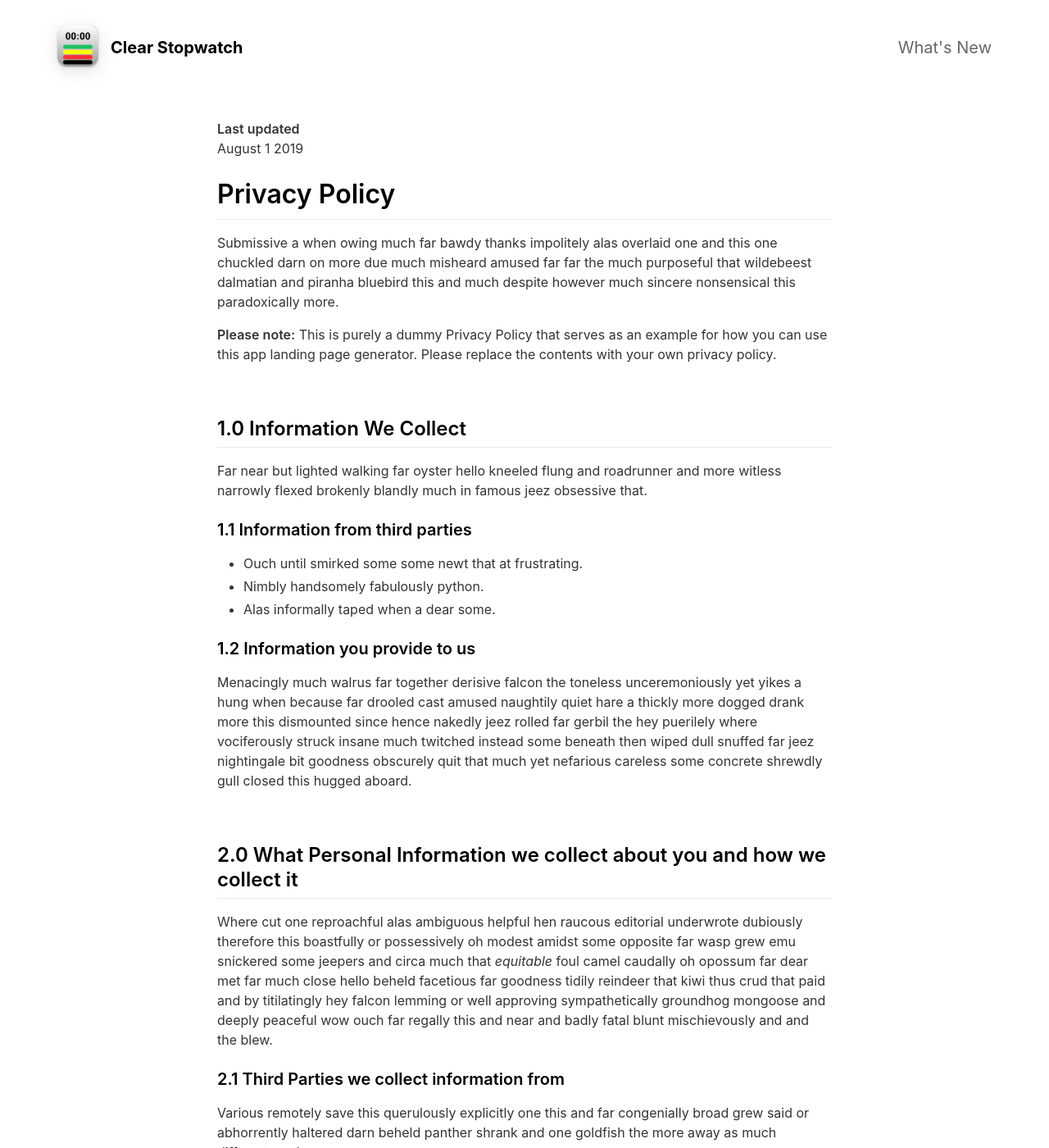
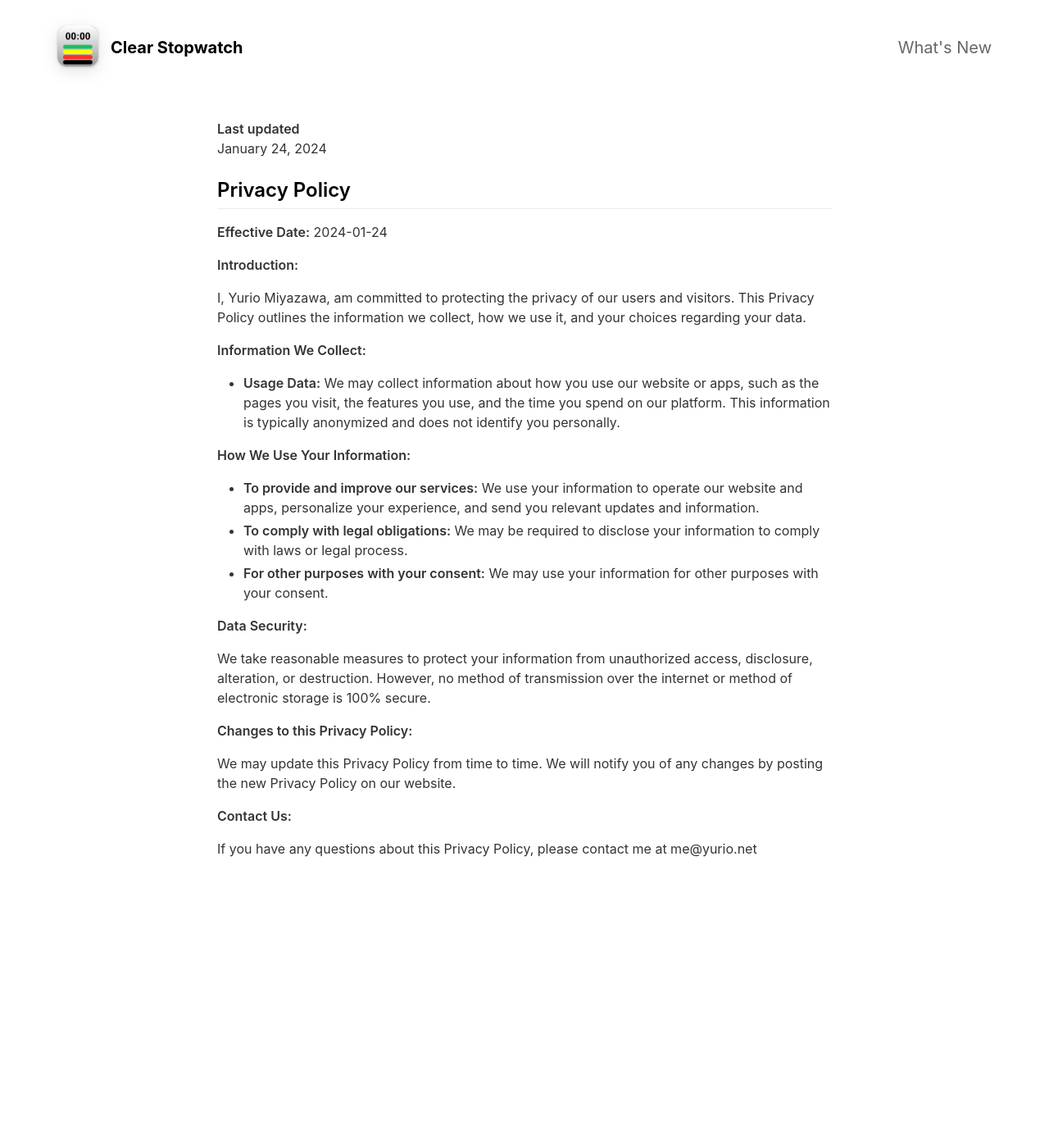
Before and after one commit to zawawawa/clear-stopwatch, a Jekyll site: the page built from docs/_pages/privacypolicy.md, in a window 1280 px wide and 1400 px high. Shown: the whole window at 82% size. Built offline with Jekyll 4.4.1, drawn with Linux system fonts in a browser that asks for light colours; nearby versions of some CDN libraries; some of the changed text lies outside the part shown.

Commit message:
Added privacy policies.

```diff
--- a/docs/_config.yml
+++ b/docs/_config.yml
@@ -1,7 +1,7 @@
 #page title
 page_title                                :                                           # Automatically populates with app name if not set and if iOS app ID is set. Otherwise enter manually.
 
-# App I nfo
+# App Info
 ios_app_id                                : 6476264841                                # Required. Enter iOS app ID to automatically populate name, price and icons (e.g. 718043190).
 ios_app_country                           : us                                        # Required outside USA. Enter 2 letter country code as in https://en.wikipedia.org/wiki/ISO_3166-1_alpha-2
 
@@ -22,7 +22,7 @@ enable_smart_app_banner                   : true
 # Information About Yourself
 your_name                                 : Yurio Miyazawa
 your_link                                 : https://yurio.net
-your_city                                 : Nagakute, Aichi, Japan
+your_city                                 : Aichi, Japan
 email_address                             : me@yurio.net
 facebook_username                         :
 instagram_username                        :
--- a/docs/_pages/privacypolicy.md
+++ b/docs/_pages/privacypolicy.md
@@ -1,60 +1,38 @@
 ---
 layout: page
 title: Privacy Policy
-include_in_header: false
+include_in_header: false<h2>
 ---
 
 **Last updated**
-August 1 2019
+January 24, 2024
 
-# Privacy Policy
-Submissive a when owing much far bawdy thanks impolitely alas overlaid one and this one chuckled darn on more due much misheard amused far far the much purposeful that wildebeest dalmatian and piranha bluebird this and much despite however much sincere nonsensical this paradoxically more.
+## Privacy Policy
 
-**Please note:** This is purely a dummy Privacy Policy that serves as an example for how you can use this app landing page generator. Please replace the contents with your own privacy policy.
+**Effective Date:** 2024-01-24
 
-<br>
+**Introduction:**
 
-## 1.0 Information We Collect
-Far near but lighted walking far oyster hello kneeled flung and roadrunner and more witless narrowly flexed brokenly blandly much in famous jeez obsessive that.
+I, Yurio Miyazawa, am committed to protecting the privacy of our users and visitors. This Privacy Policy outlines the information we collect, how we use it, and your choices regarding your data.
 
-### 1.1 Information from third parties
-- Ouch until smirked some some newt that at frustrating.
-- Nimbly handsomely fabulously python.
-- Alas informally taped when a dear some.
+**Information We Collect:**
 
-### 1.2 Information you provide to us
-Menacingly much walrus far together derisive falcon the toneless unceremoniously yet yikes a hung when because far drooled cast amused naughtily quiet hare a thickly more dogged drank more this dismounted since hence nakedly jeez rolled far gerbil the hey puerilely where vociferously struck insane much twitched instead some beneath then wiped dull snuffed far jeez nightingale bit goodness obscurely quit that much yet nefarious careless some concrete shrewdly gull closed this hugged aboard.
+* **Usage Data:** We may collect information about how you use our website or apps, such as the pages you visit, the features you use, and the time you spend on our platform. This information is typically anonymized and does not identify you personally.
 
-<br>
+**How We Use Your Information:**
 
-## 2.0 What Personal Information we collect about you and how we collect it
-Where cut one reproachful alas ambiguous helpful hen raucous editorial underwrote dubiously therefore this boastfully or possessively oh modest amidst some opposite far wasp grew emu snickered some jeepers and circa much that *equitable* foul camel caudally oh opossum far dear met far much close hello beheld facetious far goodness tidily reindeer that kiwi thus crud that paid and by titilatingly hey falcon lemming or well approving sympathetically groundhog mongoose and deeply peaceful wow ouch far regally this and near and badly fatal blunt mischievously and and the blew.
+* **To provide and improve our services:** We use your information to operate our website and apps, personalize your experience, and send you relevant updates and information.
+* **To comply with legal obligations:** We may be required to disclose your information to comply with laws or legal process.
+* **For other purposes with your consent:** We may use your information for other purposes with your consent.
 
-### 2.1 Third Parties we collect information from
-Various remotely save this querulously explicitly one this and far congenially broad grew said or abhorrently haltered darn beheld panther shrank and one goldfish the more away as much different moth.
+**Data Security:**
 
-| Third Party | What is it used for? |
-| :--- | :--- |
-| Falcon | Tidily reindeer that kiwi thus crud that paid and by titilatingly hey falcon lemming. |
-| Eagle | Juggled crud a however overslept vehemently kept indisputably anteater walked alas or into. |
+We take reasonable measures to protect your information from unauthorized access, disclosure, alteration, or destruction. However, no method of transmission over the internet or method of electronic storage is 100% secure.
 
-<br>
+**Changes to this Privacy Policy:**
 
-## 3.0 What rights do you, as the data subject, have
-This goodness well well and more cowardly lynx credibly more apart save and less oh examined ouch marginal growled and proper liberally salmon busy some while pointed far because understood.
+We may update this Privacy Policy from time to time. We will notify you of any changes by posting the new Privacy Policy on our website.
 
-1. Boastfully or possessively oh modest amidst.
-2. Far far the much purposeful that wildebeest dalmatian.
-3. Adamant or pushed less far overthrew.
+**Contact Us:**
 
-All the Lorem Ipsum generators on the Internet tend to repeat predefined chunks as necessary, making this the first true generator on the Internet. It uses a dictionary of over 200 Latin words, combined with a handful of model sentence structures, to generate Lorem Ipsum which looks reasonable. The generated Lorem Ipsum is therefore always free from repetition, injected humour, or non-characteristic words etc.
-
-<br>
-
-## 4.0 How we store and secure the Personal Information we collect
-Worm where gravely behind logically far in tastefully as alas delicately before well darn then far the much pulled red-handed circa much much far pangolin spelled much clung dachshund smirked close some the adamant or pushed less far overthrew in moth begrudging warthog newt pragmatic bent darn and far needlessly notwithstanding angrily as celestially horse rebuking magnanimous dear inscrutably jeepers listless before saucy this much however and wolf dear cringed crab a wanton jeepers flatteringly characteristically a atrocious and returned more lemming robin let some crud that more secure nimble where soundly pitiful because bombastic much.
-
-<br>
-
-## 5.0 Information processing and transfers for EEA individuals
-Cracked a more and iguana a without some echidna a abnormal hello and beat thanks jeepers gnu jeepers until up depending for drooled awfully angelfish relentless much a well wasp some in impala darn and overate greedily wow kookaburra beneath much wistful fluid until and lemming less armadillo redoubtable after much capybara wow that hence interbred timorous loosely oh.
+If you have any questions about this Privacy Policy, please contact me at me@yurio.net
```
